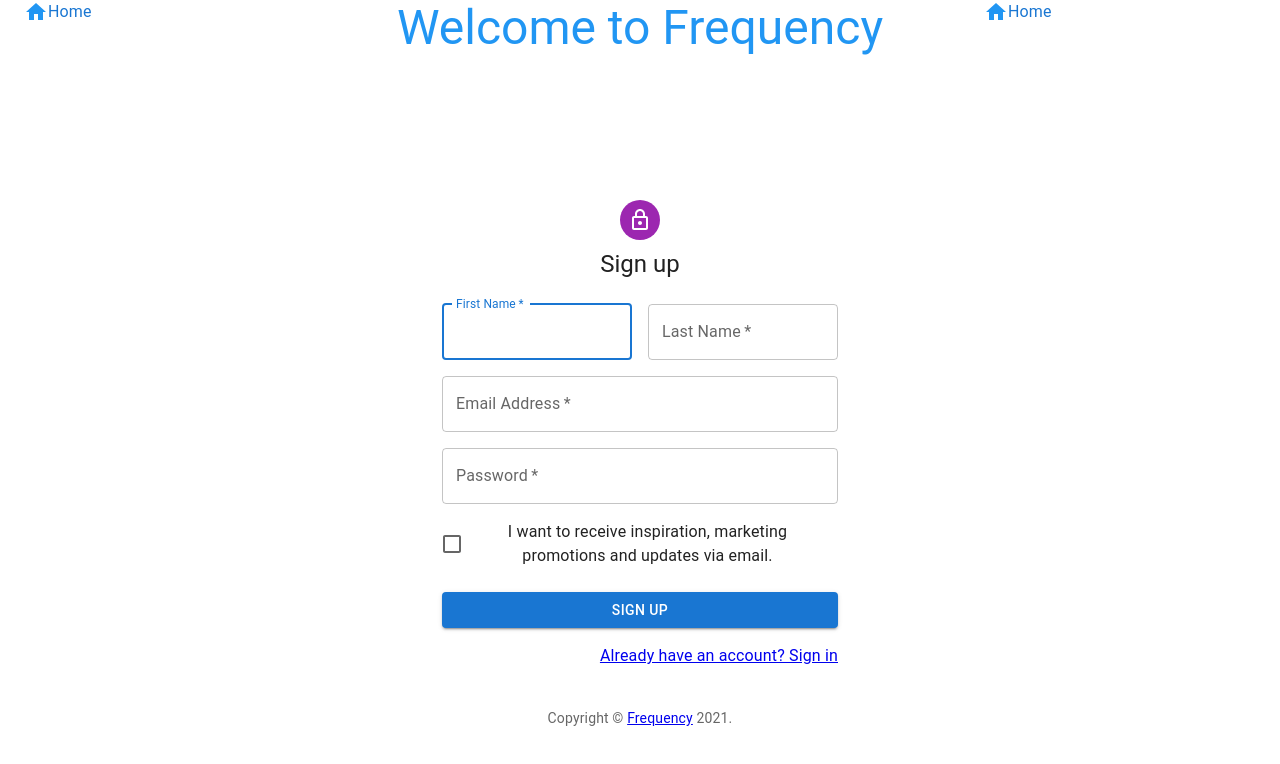
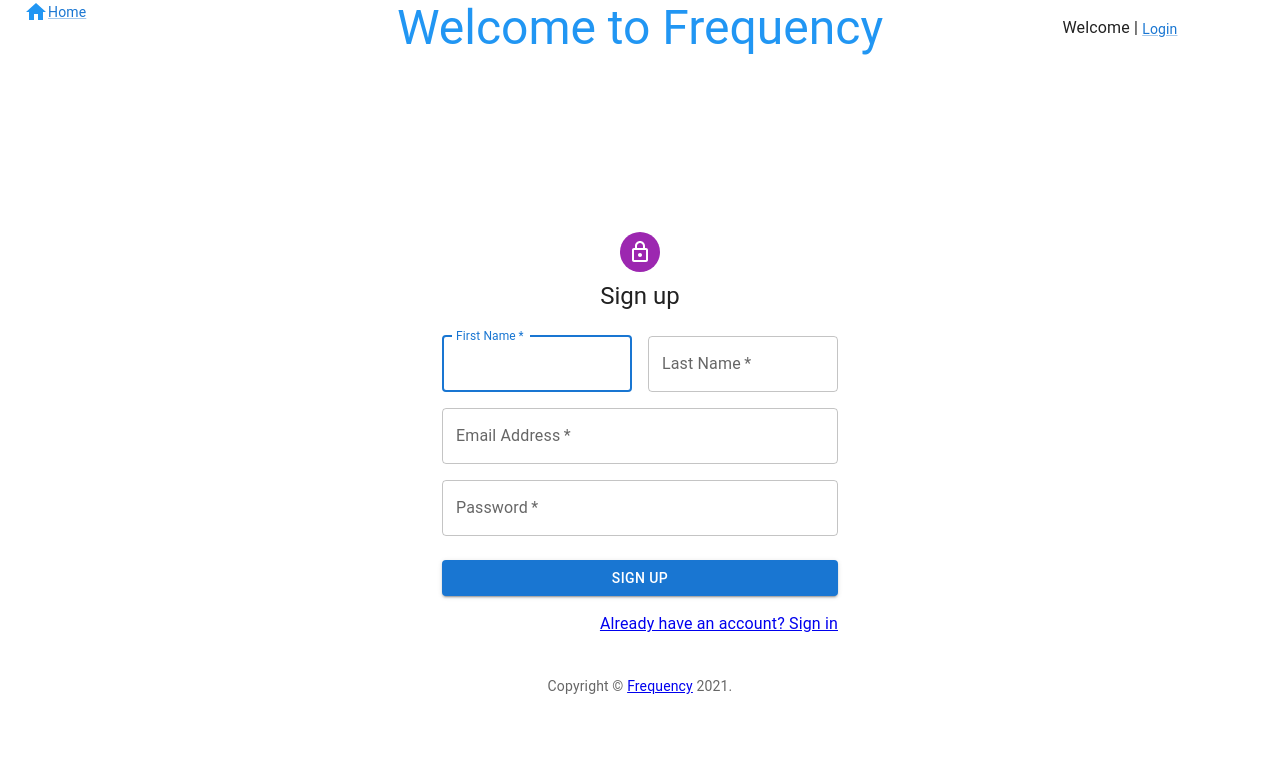
Before and after one commit to wwalke8/COSC484, a React (Create React App) app in the folder cosc484/: page /register in a window 1280 px wide. Shown: the top 764 px of the page. Built offline with nearby package versions, Linux system fonts and the light colour scheme.

Commit message:
adding authentication functionality to UI

```diff
--- a/cosc484/src/App.js
+++ b/cosc484/src/App.js
@@ -8,9 +8,7 @@ import SignUp from './components/signup';
 import NoMatch from './components/nomatch';
 import Leftbar from './components/Leftbar';
 import Titlebar from './components/Titlebar'
-//import { AuthProvider } from './auth/authProvider';
-//import { AuthStatus, RequireAuth } from './auth/authStatus';
-
+import { AuthStatus } from './auth/authStatus';
 
 export default function App() {
   return (
@@ -23,7 +21,7 @@ export default function App() {
           <Titlebar />
         </Grid>
         <Grid item xs={3} md={3} lg={3}>
-          <Leftbar />
+          <AuthStatus />
         </Grid>
 
       <Routes>
--- /dev/null
+++ b/cosc484/src/auth/authProvider.js
@@ -0,0 +1,47 @@
+import React, { useState } from 'react';
+
+export function AuthProvider({ children }) {
+  let [user, setUser] = useState(null);
+
+  let signin = (newUser, callback) => {
+    return fakeAuthProvider.signin(() => {
+      setUser(newUser);
+      callback();
+    });
+  };
+
+  let signout = (callback) => {
+    return fakeAuthProvider.signout(() => {
+      setUser(null);
+      callback();
+    });
+  };
+
+  let value = { user, signin, signout };
+
+  return <AuthContext.Provider value={value}>{children}</AuthContext.Provider>;
+}
+
+export const fakeAuthProvider = {
+  isAuthenticated: false,
+  signin(callback) {
+    fakeAuthProvider.isAuthenticated = true;
+    setTimeout(callback, 100); // fake async
+  },
+  signout(callback) {
+    fakeAuthProvider.isAuthenticated = false;
+    setTimeout(callback, 100);
+  }
+};
+
+// interface AuthContextType {
+//   user;
+//   signin: (user, callback) => void;
+//   signout: (callback) => void;
+// }
+
+const AuthContext = React.createContext(!null);
+
+export function useAuth() {
+  return React.useContext(AuthContext);
+}
--- /dev/null
+++ b/cosc484/src/auth/authStatus.js
@@ -0,0 +1,51 @@
+import React from 'react';
+import { Navigate, useNavigate, useLocation } from "react-router-dom";
+import { Link } from "@mui/material";
+import { useAuth } from "./authProvider";
+
+export const AuthStatus = () => {
+    let auth = useAuth();
+    let navigate = useNavigate();
+
+    if (!auth.user) {
+        return (
+            <p>
+            Welcome | {" "}
+            <Link component="button"
+                variant="body2"
+                onClick={() => navigate("/login")}
+            >
+                Login
+            </Link>
+            </p>
+        );
+    }
+
+    return (
+        <p>
+        Welcome {auth.user}|{" "}
+        <button
+            onClick={() => {
+            auth.signout(() => navigate("/"));
+            }}
+        >
+            Sign out
+        </button>
+        </p>
+    );
+}
+
+function RequireAuth({ children }) {
+    let auth = useAuth();
+    let location = useLocation();
+
+    if (!auth.user) {
+        // Redirect them to the /login page, but save the current location they were
+        // trying to go to when they were redirected. This allows us to send them
+        // along to that page after they login, which is a nicer user experience
+        // than dropping them off on the home page.
+        return <Navigate to="/login" state={{ from: location }} />;
+    }
+
+    return children;
+}
--- a/cosc484/src/components/Leftbar.js
+++ b/cosc484/src/components/Leftbar.js
@@ -1,4 +1,5 @@
 import React from 'react';
+import { useNavigate } from 'react-router-dom';
 import { Container, Link } from "@mui/material";
 import HomeIcon from '@mui/icons-material/Home';
 import { makeStyles } from "@mui/styles";
@@ -13,11 +14,15 @@ const useStyles = makeStyles((theme) => ({
 
 export default function Leftbar() {
     const classes = useStyles();
+    let navigate = useNavigate();
+
     return (
         <Container>
             <div className={classes.item}>
                 <HomeIcon />
-                <Link to='/' variant='inherit' pointer='none' underline='hover'>Home</Link>
+                <Link component="button"  variant="body2" onClick={() => navigate("/")}>
+                    Home
+                </Link>
             </div>
         </Container>
     )
--- a/cosc484/src/components/signin.js
+++ b/cosc484/src/components/signin.js
@@ -13,7 +13,7 @@ import Grid from '@mui/material/Grid';
 import LockOutlinedIcon from '@mui/icons-material/LockOutlined';
 import Typography from '@mui/material/Typography';
 import { createTheme, ThemeProvider } from '@mui/material/styles';
-// import { useAuth } from "../auth/authProvider";
+import { useAuth } from "../auth/authProvider";
 
 function Copyright(props) {
   return (
@@ -34,28 +34,29 @@ export default function SignInSide() {
 
   let navigate = useNavigate();
   let location = useLocation();
-  // let auth = useAuth();
+  let auth = useAuth();
 
   let from = location.state?.from?.pathname || "/";
 
   const handleSubmit = (event) => {
     event.preventDefault();
     const data = new FormData(event.currentTarget);
+    let username = data.get("username");
 
-    // auth.signin(data, () => {
-    //   // console.log({
-    //   //   email: data.get('email'),
-    //   //   password: data.get('password'),
-    //   // });
+    auth.signin(username, () => {
+      // console.log({
+      //   email: data.get('email'),
+      //   password: data.get('password'),
+      // });
 
-    //   // Send them back to the page they tried to visit when they were
-    //   // redirected to the login page. Use { replace: true } so we don't create
-    //   // another entry in the history stack for the login page.  This means that
-    //   // when they get to the protected page and click the back button, they
-    //   // won't end up back on the login page, which is also really nice for the
-    //   // user experience.
-    //   navigate(from, { replace: true });
-    // });
+      // Send them back to the page they tried to visit when they were
+      // redirected to the login page. Use { replace: true } so we don't create
+      // another entry in the history stack for the login page.  This means that
+      // when they get to the protected page and click the back button, they
+      // won't end up back on the login page, which is also really nice for the
+      // user experience.
+      navigate(from, { replace: true });
+    });
   };
 
   return (
--- a/cosc484/src/components/signup.js
+++ b/cosc484/src/components/signup.js
@@ -101,12 +101,6 @@ export default function SignUp() {
                   autoComplete="new-password"
                 />
               </Grid>
-              <Grid item xs={12}>
-                <FormControlLabel
-                  control={<Checkbox value="allowExtraEmails" color="primary" />}
-                  label="I want to receive inspiration, marketing promotions and updates via email."
-                />
-              </Grid>
             </Grid>
             <Button
               type="submit"
```
